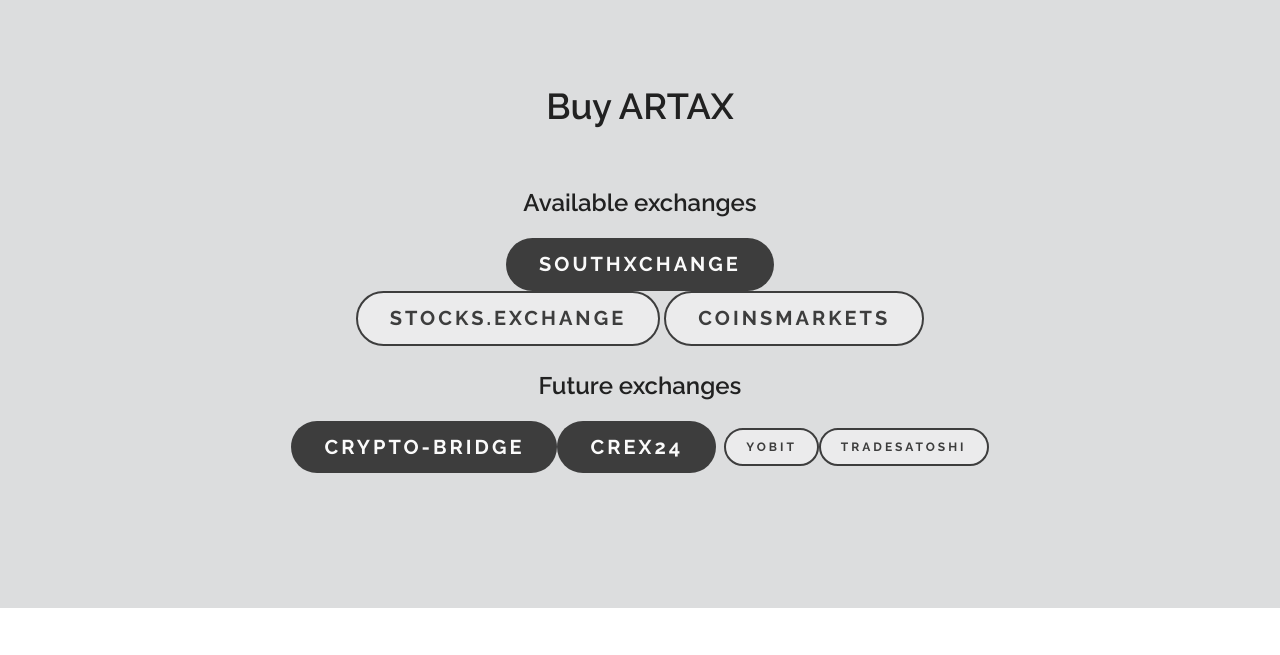
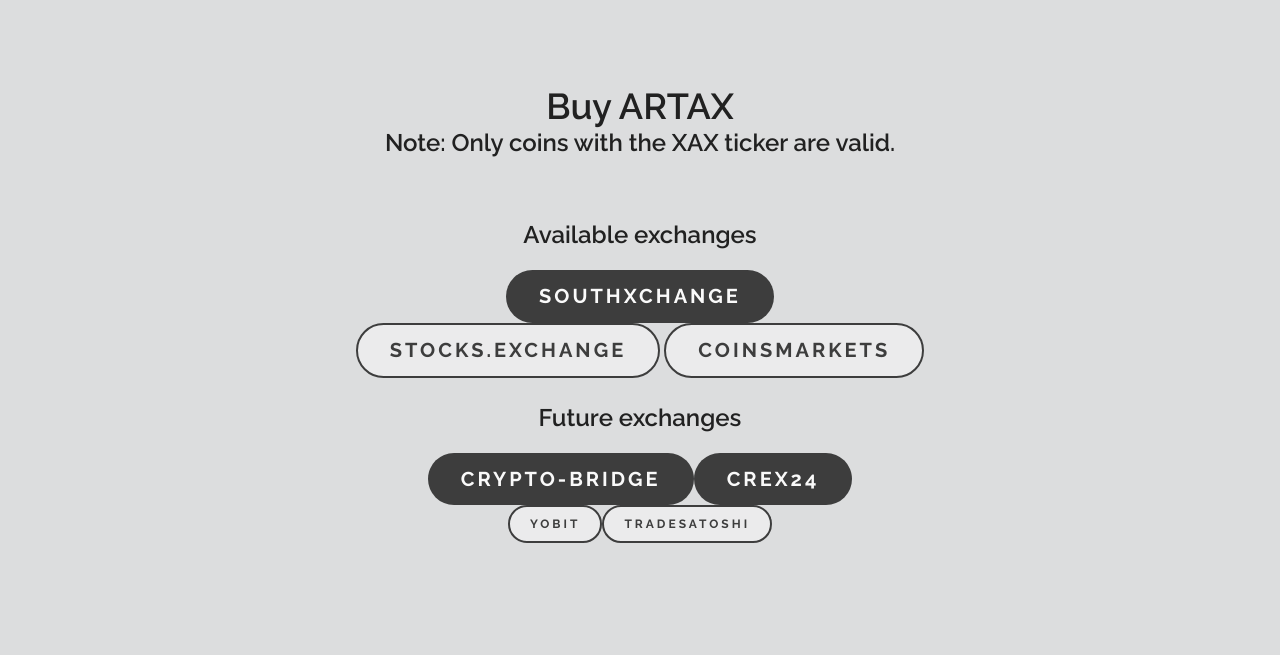
Before and after one commit to artaxcommittee/artaxcoin.org, a plain HTML site: page index.html in a window 1280 px wide. Shown: the part 5800-6455 px from the top of the page. Drawn offline with Linux system fonts and the light colour scheme; a web font is replaced by a local one.

Commit message:
Added XAX notes

```diff
--- a/index.html
+++ b/index.html
@@ -444,6 +444,7 @@
           <div class="col-lg-12 col-sm-12 text-center">
             <div class="section-title-content">
               <h2 class="section-title text-center wow fadeInUp">Buy ARTAX</h2>
+	<h3 class="section-title text-center wow fadeInUp">Note: Only coins with the XAX ticker are valid.</h3>
             </div>
           </div>
 
@@ -453,7 +454,7 @@
 <a href="https://www.southxchange.com/Market/Book/XAX/BTC" class="btn btn-lg btn-primary">SouthXchange</a><BR><P><a href="https://stocks.exchange/trade/XAX/BTC" class="btn btn-lg btn-outline">Stocks.Exchange</a>
             <a href="" class="btn btn-lg btn-outline">Coinsmarkets</a><P>&nbsp;<P>
 			   <h3 class="section-title text-center">Future exchanges</h3>&nbsp;<P>
-            <a href="" class="btn btn-lg btn-primary">Crypto-Bridge</a><a href="" class="btn btn-lg btn-primary">Crex24</a>&nbsp;
+            <a href="" class="btn btn-lg btn-primary">Crypto-Bridge</a><a href="" class="btn btn-lg btn-primary">Crex24</a><br>
             <a href="https://yobit.net" class="btn btn-sm btn-outline">Yobit</a><a href="https://tradesatoshi.com" class="btn btn-sm btn-outline">TradeSatoshi</a>
 
 
```
